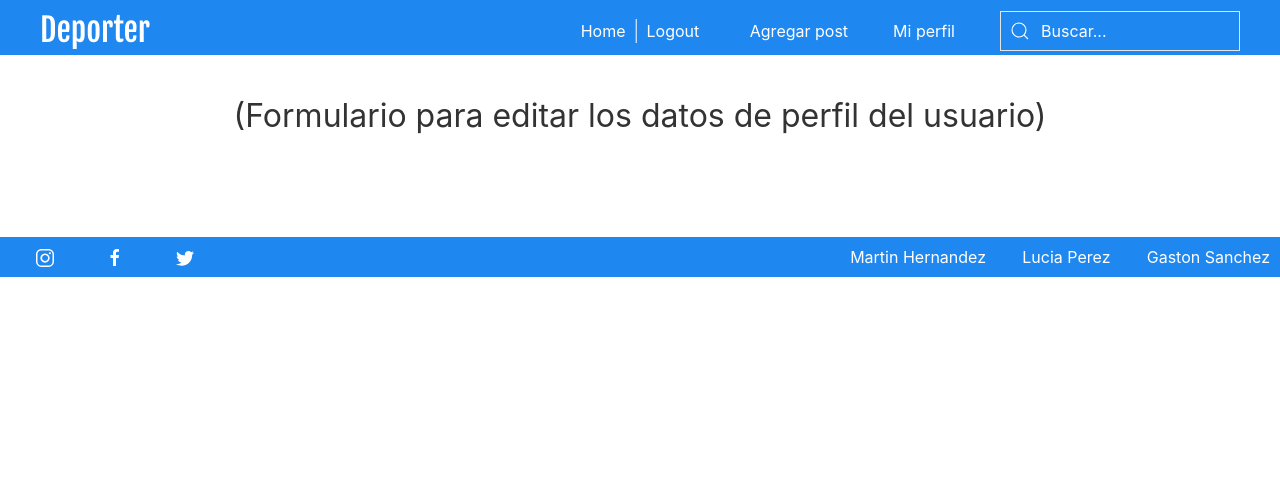
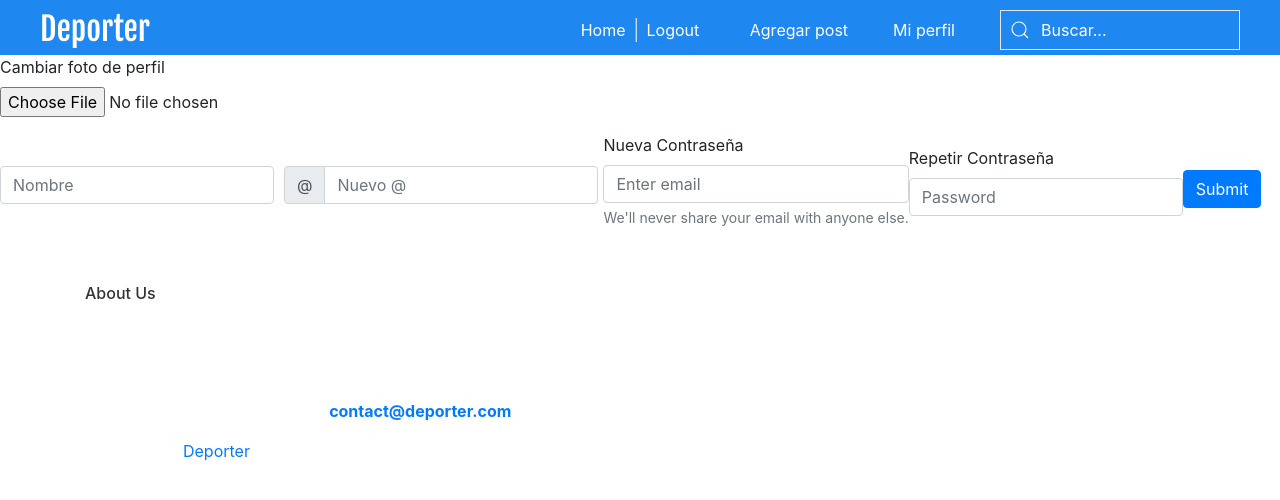
Before and after one commit to benjalanfranco/proyectoIntegrador, a Node project: template views/editarPerfil.ejs in a window 1280 px wide. Shown: the top 500 px of the page. Run offline with Node 20 templates, Linux system fonts and the light colour scheme; the template is opened without the code that fills it, so the values that code supplies are empty; some libraries are stand-ins or nearby versions.

Commit message:
Footer y form editar perfil

```diff
--- a/views/editarPerfil.ejs
+++ b/views/editarPerfil.ejs
@@ -7,15 +7,41 @@
     <%- include('./partials/headerLogueado') %>
 
     <main>
-        <div class="uk-section uk-section-small">
-            <div class="uk-container uk-container-large uk-flex uk-flex-middle uk-flex-center">
-                <form action="">
+        <form>
 
-                    <h2>(Formulario para editar los datos de perfil del usuario)</h2>
+            <form>
+                <div class="form-group">
+                  <label for="exampleFormControlFile1">Cambiar foto de perfil</label>
+                  <input type="file" class="form-control-file" id="exampleFormControlFile1">
+                </div>
+              </form>
 
-                </form>
+                <div class="form-row align-items-center">
+                  <div class="col-auto">
+                    <label class="sr-only" for="inlineFormInput">Nombre</label>
+                    <input type="text" class="form-control mb-2" id="inlineFormInput" placeholder="Nombre">
+                  </div>
+                  <div class="col-auto">
+                    <label class="sr-only" for="inlineFormInputGroup">Usuario</label>
+                    <div class="input-group mb-2">
+                      <div class="input-group-prepend">
+                        <div class="input-group-text">@</div>
+                      </div>
+                      <input type="text" class="form-control" id="inlineFormInputGroup" placeholder="Nuevo @">
+                    </div>
+                  </div>
+
+            <div class="form-group">
+              <label for="exampleInputEmail1">Nueva Contraseña</label>
+              <input type="email" class="form-control" id="exampleInputEmail1" aria-describedby="emailHelp" placeholder="Enter email">
+              <small id="emailHelp" class="form-text text-muted">We'll never share your email with anyone else.</small>
             </div>
-        </div>
+            <div class="form-group">
+              <label for="exampleInputPassword1">Repetir Contraseña</label>
+              <input type="password" class="form-control" id="exampleInputPassword1" placeholder="Password">
+            </div>
+            <button type="submit" class="btn btn-primary">Submit</button>
+          </form>
     </main>
 
     <%- include('./partials/footer') %>
--- a/views/partials/footer.ejs
+++ b/views/partials/footer.ejs
@@ -1,12 +1,55 @@
-<footer class="uk-background-primary uk-flex uk-flex-between uk-flex-middle">
-    <ul class="uk-width-1-6 uk-flex uk-flex-middle uk-flex-around uk-height-1-1 uk-margin-remove uk-padding-remove">
-        <li><a href="" uk-icon="instagram"></a></li>
-        <li><a href="" uk-icon="facebook"></a></li>
-        <li><a href="" uk-icon="twitter"></a></li>
-    </ul>
-    <ul class="uk-width-1-3 uk-flex uk-flex-middle uk-flex-between uk-height-1-1 uk-margin-remove uk-padding-remove">
-        <li>Martin Hernandez</li>
-        <li>Lucia Perez</li>
-        <li>Gaston Sanchez</li>
-    </ul>
+
+<footer>
+    <div class="footer">
+        <div class="container">
+            <div class="row">
+                <div class="col-lg-12">
+                    <div class="footer-col first">
+                        <h6>About Us</h6>
+                        <ul>
+                            <li>Benjamin Lanfranco</li>
+                            <li>Simon Gazzera</li>
+                            <li>Valentin Ulloa</li>
+                        </ul>
+                    </div>
+                    <div class="footer-col third">
+                        <span class="fa-stack">
+                            <a href="facebook.com">
+                                <i class="fas fa-circle fa-stack-2x"></i>
+                                <i class="fab fa-facebook-f fa-stack-1x"></i>
+                            </a>
+                        </span>
+                        <span class="fa-stack">
+                            <a href="twitter.com">
+                                <i class="fas fa-circle fa-stack-2x"></i>
+                                <i class="fab fa-twitter fa-stack-1x"></i>
+                            </a>
+                        </span>
+                        <span class="fa-stack">
+                            <a href="whatsapp.com">
+                                <i class="fas fa-circle fa-stack-2x"></i>
+                                <i class="fab fa-whatsapp fa-stack-1x"></i>
+                            </a>
+                        </span>
+                        <span class="fa-stack">
+                            <a href="https://www.instagram.com">
+                                <i class="fas fa-circle fa-stack-2x"></i>
+                                <i class="fab fa-instagram fa-stack-1x"></i>
+                            </a>
+                        </span>
+                        <p class="p-small">We would love to hear from you <a href="mailto:contact@deporter.com"><strong>contact@deporter.com</strong></a></p>
+                    </div>
+                </div>
+            </div>
+        </div>
+    </div>
+    <div class="copyright">
+        <div class="container">
+            <div class="row">
+                <div class="col-lg-12">
+                    <p class="p-small">Copyright © <a href="#your-link">Deporter</a></p>
+                </div>
+            </div>
+        </div>
+    </div>
 </footer>
--- a/views/partials/head.ejs
+++ b/views/partials/head.ejs
@@ -24,4 +24,25 @@
     <!-- UIkit JS -->
     <script src="https://cdn.jsdelivr.net/npm/uikit@3.5.5/dist/js/uikit.min.js"></script>
     <script src="https://cdn.jsdelivr.net/npm/uikit@3.5.5/dist/js/uikit-icons.min.js"></script>
+
+    <!-- Extras-->
+    <link rel="preconnect" href="https://fonts.gstatic.com">
+    <link href="https://fonts.googleapis.com/css2?family=Open+Sans:ital,wght@0,400;0,600;0,700;1,400;1,600&display=swap" rel="stylesheet">
+    <link href="css/bootstrap.css" rel="stylesheet">
+    <link href="css/fontawesome-all.css" rel="stylesheet">
+    <link href="css/swiper.css" rel="stylesheet">
+	<link href="css/magnific-popup.css" rel="stylesheet">
+	<link href="css/styles.css" rel="stylesheet">
+
+
+    <script src="jsa/jquery.min.js"></script>
+    <script src="jsa/bootstrap.min.js"></script>
+    <script src="jsa/jquery.easing.min.js"></script>
+    <script src="jsa/jquery.magnific-popup.js"></script>
+    <script src="jsa/swiper.min.js"></script>
+    <script src="jsa/scripts.js"></script>
+    <script src="js/uikit-icons.js"></script>
+    <script src="js/uikit-icons.min.js"></script>
+    <script src="js/uikit.js"></script>
+    <script src="js/uikit.min.js"></script>
 </head>
```
